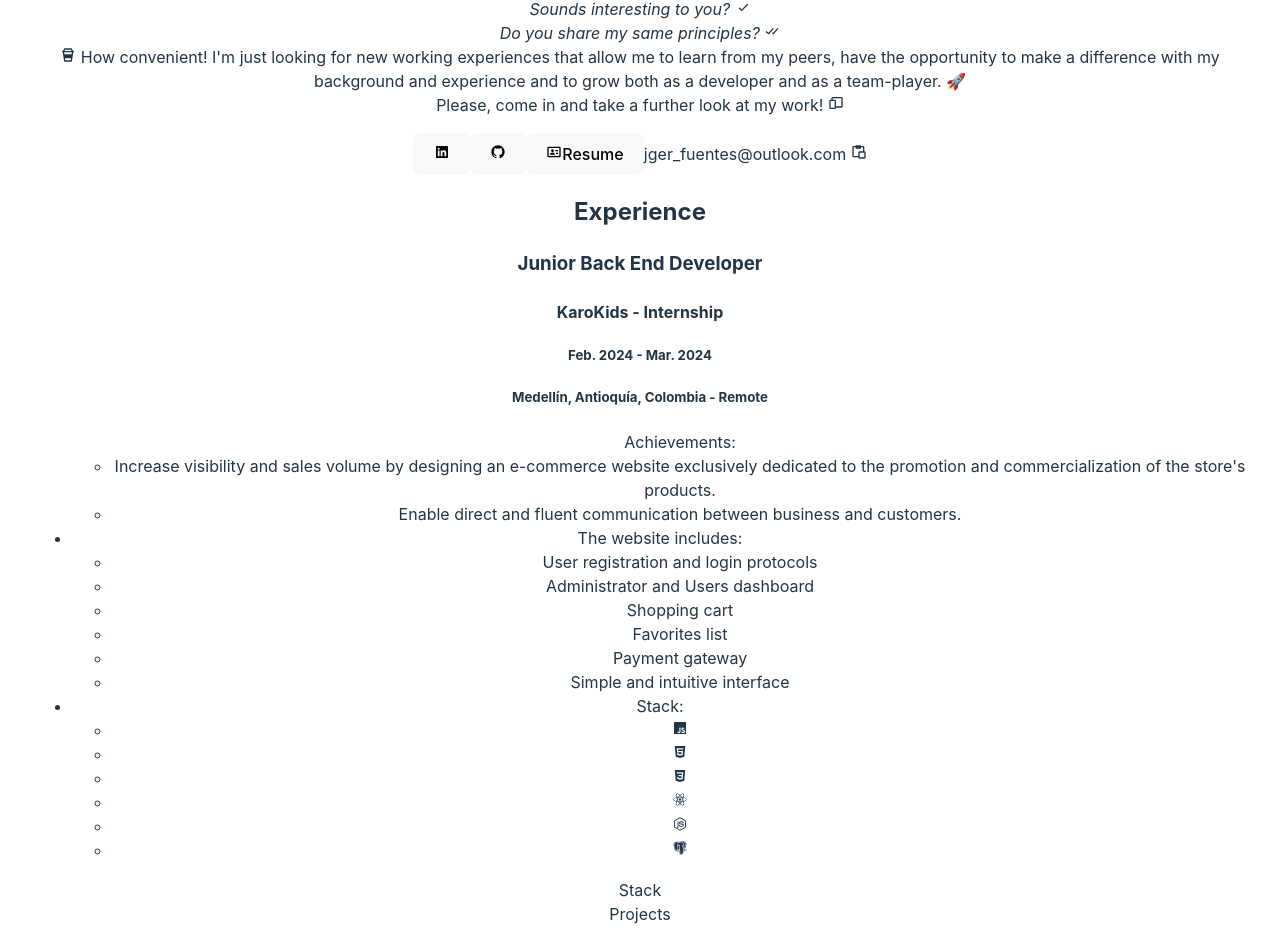
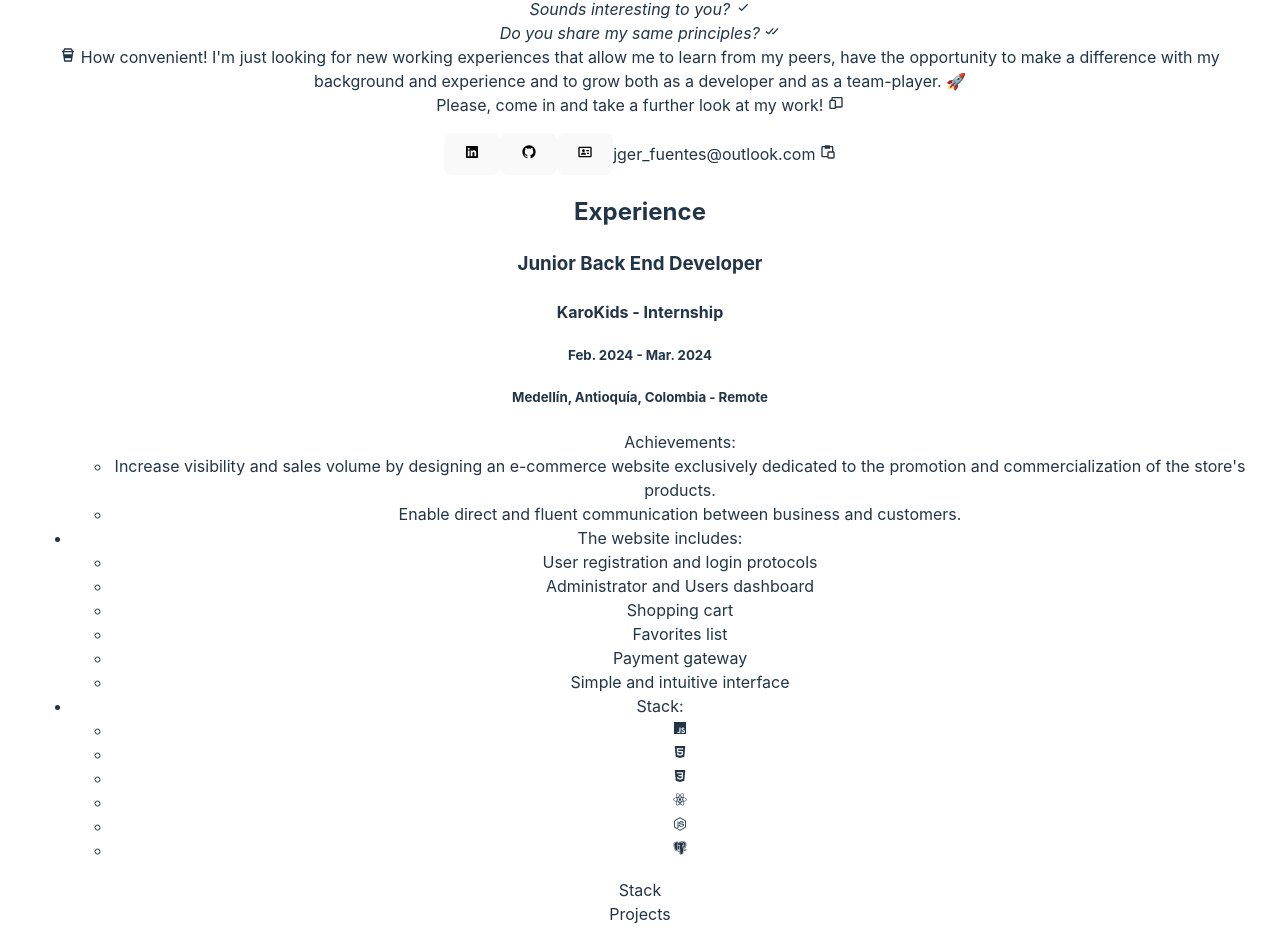
Before and after one commit to JGerFuentes/JGFuentes_Portfolio, a React (Vite) app in the folder minimal-portfolio/: page / in a window 1280 px wide. Shown: the part 775-1704 px from the top of the page. Built offline with nearby package versions, Linux system fonts and the light colour scheme.

Commit message:
Added extra icons and implemented hover changes

```diff
--- a/minimal-portfolio/src/components/Presentation/Presentation.jsx
+++ b/minimal-portfolio/src/components/Presentation/Presentation.jsx
@@ -1,4 +1,4 @@
-import { BiBookmarkHeart, BiBuildingHouse, BiCheck, BiCheckDouble, BiCoffeeTogo, BiDevices, BiLogoLinkedinSquare, BiLogoGithub, BiPaste, BiDownload, BiIdCard } from 'react-icons/bi'
+import { BiBookmarkHeart, BiBuildingHouse, BiCheck, BiCheckDouble, BiCoffeeTogo, BiDevices, BiLogoLinkedinSquare, BiLogoGithub, BiPaste, BiLinkExternal, BiCloudDownload, BiIdCard } from 'react-icons/bi'
 import { useState } from 'react'
 
 const Presentation = () => {
@@ -44,10 +44,20 @@ const Presentation = () => {
 
         <section>
             <button><BiLogoLinkedinSquare /></button>
+
             <button><BiLogoGithub /></button>
+
+            {/* <button onMouseEnter={() => setHover(true)} onMouseLeave={() => setHover(false)}>
+                {hover ? <BiLinkExternal /> : <BiLogoLinkedinSquare />}
+            </button>
+
             <button onMouseEnter={() => setHover(true)} onMouseLeave={() => setHover(false)}>
-                {hover ? <BiDownload /> : <BiIdCard />}
-                {hover ? '' : 'Resume'}
+                {hover ? <BiLinkExternal /> : <BiLogoGithub />}
+            </button> */}
+
+            <button onMouseEnter={() => setHover(true)} onMouseLeave={() => setHover(false)}>
+                {hover ? <BiCloudDownload /> : <BiIdCard />}
+                {/* {hover ? '' : ' Resume'} */}
             </button>
             <span>jger_fuentes@outlook.com <BiPaste /></span>
         </section>
```
